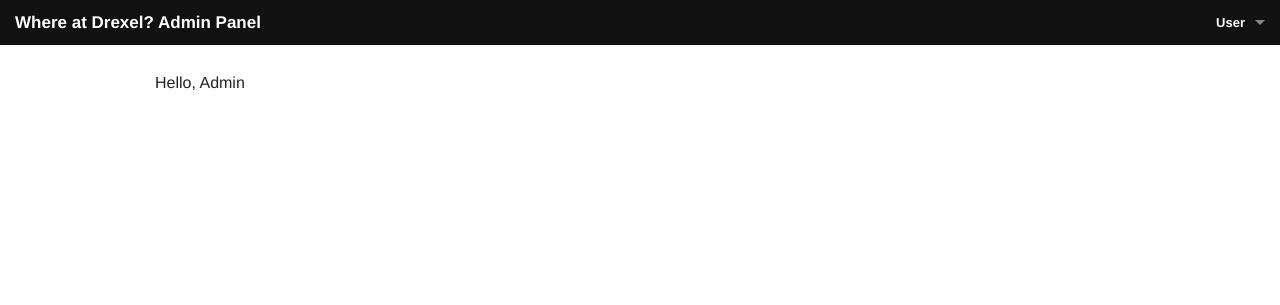
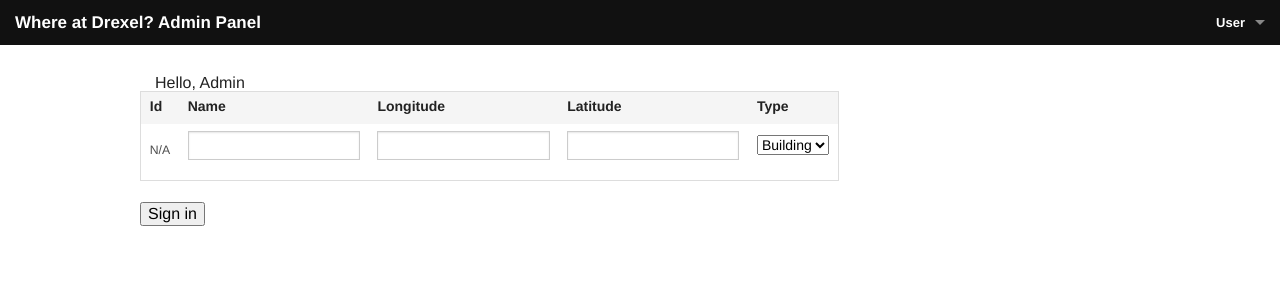
Before and after one commit to timothyhahn/whereatdrexel-backend, a Flask app: page /admin in a window 1280 px wide. Shown: the top 305 px of the page. Run offline with Flask 2, Linux system fonts and the light colour scheme; data that the repository does not hold is empty; some libraries are stand-ins or nearby versions.

Commit message:
added unfinished views and templates can add and remove buildings and types cannot add to db yet

```diff
--- a/whereatdrexel/templates/hello.html
+++ b/whereatdrexel/templates/hello.html
@@ -37,7 +37,55 @@
 </nav> <!-- End TopBar -->
 
 <div class="row">
+			<form action="" name="" method="post">
+			{{form.hidden_tag()}}
 	<div class="large-12 columns">Hello, Admin</div>
+	<table>
+		<thead>
+			<tr>
+				<td>Id </td>
+				<td>Name</td>
+				<td>Longitude</td>
+				<td>Latitude</td>
+				<td>Type</td>
+			</tr>
+		</thead>
+		<tbody>
+			{% for location in locations %}
+			<tr>
+
+				<td> {{form.id(value=location.id)}}<label> {{location.id}} </label>
+				<td> {{form.name(value=location.name)}}</td>
+				<td> {{form.longitude(value=location.longitude)}}</td>
+				<td> {{form.latitude(value=location.latitude)}}</td>
+				<td>
+				<select name="types" id="customDropdown1" class="medium">
+					<option> {{location.type}} </option>
+					{% for type in location_types %}
+						<option > {{type}} </option>
+					{% endfor %}
+				</select></td>
+			</tr>
+			{% endfor %}
+			<tr>
+				<td> <label> N/A </label> </td>
+				<td> {{form.name(value="")}}</td>
+				<td> {{form.longitude(value="")}}</td>
+				<td> {{form.latitude(value="")}}</td>
+				<td>
+
+		        <select name="types" id="customDropdown1" class="medium">
+					{% for type in location_types %}
+						<option > {{type}} </option>
+					{% endfor %}
+				</select>
+				</td>
+			</tr>
+		</tbody>
+	</table>
+			<p><input type="submit" value="Sign in"></p>
+			</form>
+
 </div>
 
 <script src="{{ url_for('static', filename='js/vendor/jquery.js')}}"></script>
--- a/whereatdrexel/views.py
+++ b/whereatdrexel/views.py
@@ -1,6 +1,6 @@
 from whereatdrexel import app, login_manager, db
 from models import Location, BuildingLocation, TruckLocation, FacultyLocation, AlertLocation, User, location_type
-from flask import url_for, redirect, request, render_template, jsonify
+from flask import url_for, redirect, request, render_template, jsonify, json, g, Flask
 from flask.ext.login import login_required, login_user, current_user
 from sqlalchemy.sql import text
 
@@ -61,7 +61,32 @@
 	return jsonify(locations_dict)
 
 ## ADMIN
-@app.route('/admin')
+from flask_wtf import Form
+from wtforms import TextField, HiddenField
+from wtforms.validators import Required
+
+class LocationForm(Form) :
+	id = HiddenField('id')
+	name = TextField('name')
+	longitude = TextField('longitude')
+	latitude = TextField('latitude')
+	type = TextField('type')
+@app.route('/admin', methods = ['GET','POST'])
 def admin_home():
-	print location_type._asdict().values()
-	return render_template('hello.html')
+	#print location_type._asdict().values()
+	locations = Location.query.all()
+	type_list = list()
+	form= LocationForm()
+	if form.validate_on_submit() :
+		ids = request.form.getlist('id')
+		ids.remove('')
+		name = request.form.getlist('name')
+		longitude = request.form.getlist('longitude')
+		latitude = request.form.getlist('latitude')
+		type = request.form.getlist('types')
+#		db.engine.execute("INSERT INTO location (name, longitude, latitude) VALUES(")
+		print ids
+
+	for type in location_type._asdict().values():
+		type_list.append(type.capitalize())
+	return render_template('hello.html', locations=locations, location_types=type_list, form=form)
```
